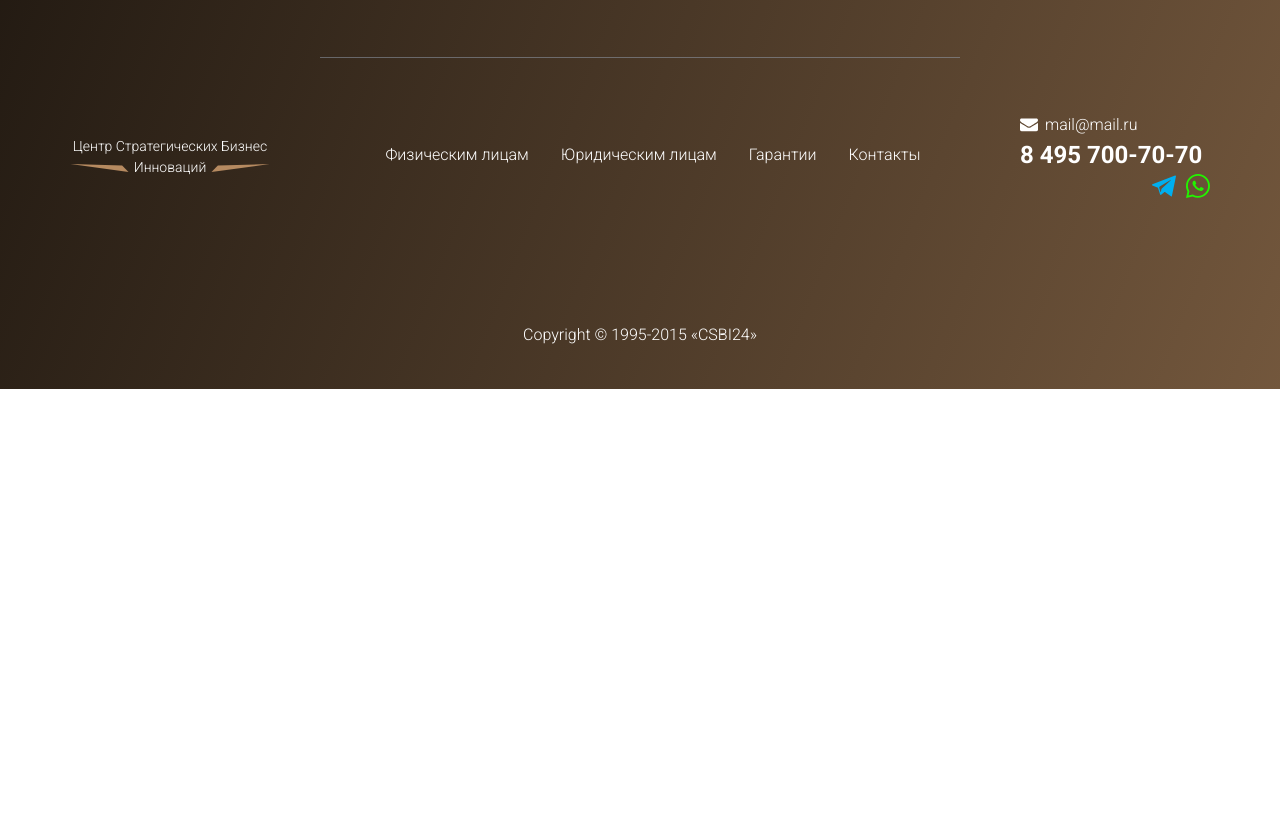
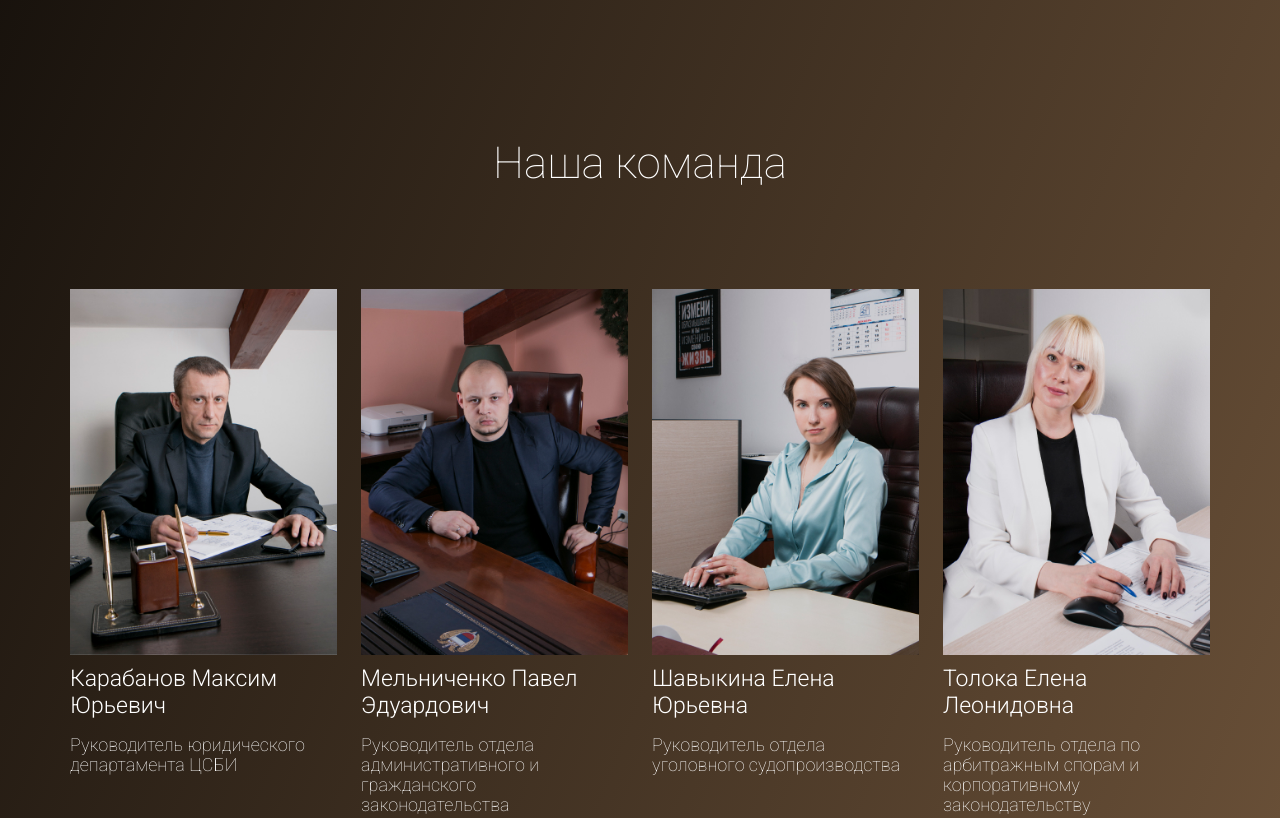
Before and after one commit to tatia-kom/lawyer, a website: page src/index.html in a window 1280 px wide. Shown: the part 6480-7298 px from the top of the page. Before the commit the page ends 6869 px from the top, so only its background shows below. Drawn offline with nearby package versions, Linux system fonts and the light colour scheme; files that its build step writes are made by us from their sources; files whose address does not match are found by name.

Commit message:
add team section

```diff
--- a/src/index.html
+++ b/src/index.html
@@ -313,6 +313,42 @@
         </div>
     </section>
 
+    <section class="team">
+        <div class="container">
+            <h2 class="team__title">Наша команда</h2>
+            <div class="team__flex">
+                <div class="team__item">
+                    <div class="team__img">
+                        <img src="img/team1.jpg" alt="">
+                    </div>
+                    <p class="team__name">Карабанов Максим <br />Юрьевич</p>
+                    <p class="team__post">Руководитель юридического департамента ЦСБИ</p>
+                </div>
+                <div class="team__item">
+                    <div class="team__img">
+                        <img src="img/team2.jpg" alt="">
+                    </div>
+                    <p class="team__name">Мельниченко Павел <br />Эдуардович</p>
+                    <p class="team__post">Руководитель отдела административного и гражданского законодательства</p>
+                </div>
+                <div class="team__item">
+                    <div class="team__img">
+                        <img src="img/team3.jpg" alt="">
+                    </div>
+                    <p class="team__name">Шавыкина Елена <br />Юрьевна</p>
+                    <p class="team__post">Руководитель отдела уголовного судопроизводства</p>
+                </div>
+                <div class="team__item">
+                    <div class="team__img">
+                        <img src="img/team4.jpg" alt="">
+                    </div>
+                    <p class="team__name">Толока Елена <br />Леонидовна</p>
+                    <p class="team__post">Руководитель отдела по арбитражным спорам и корпоративному законодательству</p>
+                </div>
+            </div>
+        </div>
+    </section>
+
     <footer class="footer">
         <div class="header footer__block">
             <div class="container">
--- /dev/null
+++ b/src/scss/components/_team.scss
@@ -0,0 +1,101 @@
+.team {
+  padding: 250px 0 50px;
+
+  @media (max-width: $xs) {
+    padding: 50px 0 0;
+  }
+
+  &__title {
+    font-family: $mainFont;
+    font-weight: 200;
+    font-size: 44px;
+    line-height: 52px;
+    text-align: center;
+
+    @media (max-width: $xs) {
+      font-size: 30px;
+      line-height: 40px;
+    }
+  }
+
+  &__flex {
+    margin-top: 100px;
+    display: flex;
+    justify-content: space-between;
+
+    @media (max-width: $xs) {
+      margin-top: 0;
+      flex-direction: column;
+    }
+  }
+
+  &__item {
+    width: calc(25% - 18px);
+
+    @media (max-width: $xs) {
+      width: 100%;
+      margin-top: 30px;
+    }
+  }
+
+  &__img {
+    width: 100%;
+    height: 445px;
+
+    @media (max-width: $lg) {
+      height: 366px;
+    }
+
+    @media (max-width: $md) {
+      height: 298px;
+    }
+
+    @media (max-width: $sm) {
+      height: 222px;
+    }
+
+    @media (max-width: $xs) {
+      height: 366px;
+    }
+
+    img {
+      width: 100%;
+      height: 100%;
+      object-fit: cover;
+      object-position: center;
+    }
+  }
+
+  &__name {
+    margin-top: 10px;
+    font-size: 23px;
+    line-height: 27px;
+
+    @media (max-width: $sm) {
+      font-size: 16px;
+      line-height: 20px;
+    }
+
+    @media (max-width: $xs) {
+      font-size: 23px;
+      line-height: 27px;
+    }
+  }
+
+  &__post {
+    margin-top: 16px;
+    font-weight: 200;
+    font-size: 18px;
+    line-height: 20px;
+
+    @media (max-width: $sm) {
+      font-size: 14px;
+      line-height: 18px;
+    }
+
+    @media (max-width: $xs) {
+      font-size: 18px;
+      line-height: 20px;
+    }
+  }
+}
--- a/src/scss/style.scss
+++ b/src/scss/style.scss
@@ -25,3 +25,5 @@
 @import "components/footer";
 
 @import "components/packages";
+
+@import "components/team";
```
Also changed, not shown: src/img/team1.jpg (added), src/img/team2.jpg (added), src/img/team3.jpg (added), src/img/team4.jpg (added).
